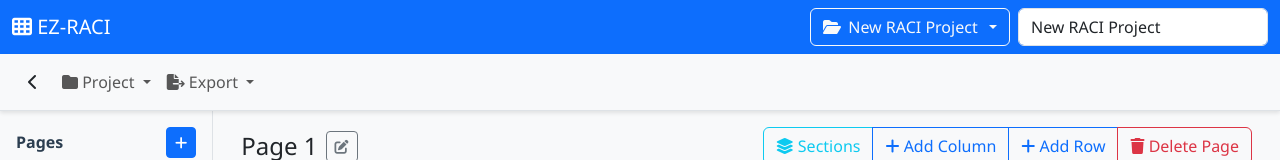
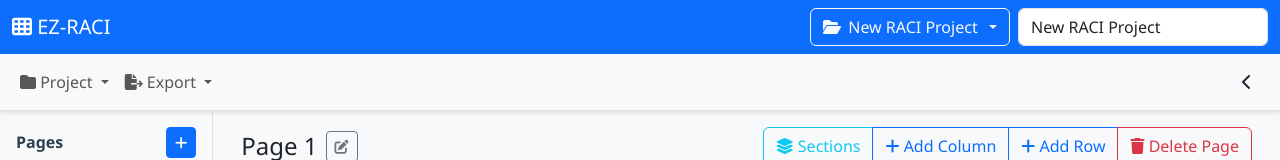
Before and after one commit to b2bigeek/ez-raci, a plain HTML site: page index.html in a window 1280 px wide. Shown: the top 160 px of the page. Drawn offline with nearby package versions, Linux system fonts and the light colour scheme.

Commit message:
Add files via upload
Signed-off-by: Kulbir S. <100543389+b2bigeek@users.noreply.github.com>

```diff
--- a/index.html
+++ b/index.html
@@ -40,13 +40,6 @@
     <nav class="navbar navbar-expand-lg navbar-light bg-light border-bottom">
         <div class="container-fluid">
             <ul class="navbar-nav">
-                <!-- Sidebar Toggle -->
-                <li class="nav-item">
-                    <button class="btn btn-link nav-link" onclick="app.toggleSidebar()" id="menuToggleBtn" title="Toggle Sidebar">
-                        <i class="fas fa-chevron-left" id="menuToggleIcon"></i>
-                    </button>
-                </li>
-
                 <!-- Project Menu -->
                 <li class="nav-item dropdown">
                     <a class="nav-link dropdown-toggle" href="#" id="projectMenu" role="button" data-bs-toggle="dropdown" aria-expanded="false">
@@ -101,6 +94,15 @@
                             <i class="fas fa-file-code"></i> As JSON
                         </a></li>
                     </ul>
+                </li>
+            </ul>
+
+            <!-- Sidebar Toggle - Right Side -->
+            <ul class="navbar-nav ms-auto">
+                <li class="nav-item">
+                    <button class="btn btn-link nav-link" onclick="app.toggleSidebar()" id="menuToggleBtn" title="Toggle Sidebar">
+                        <i class="fas fa-chevron-left" id="menuToggleIcon"></i>
+                    </button>
                 </li>
             </ul>
         </div>
```
